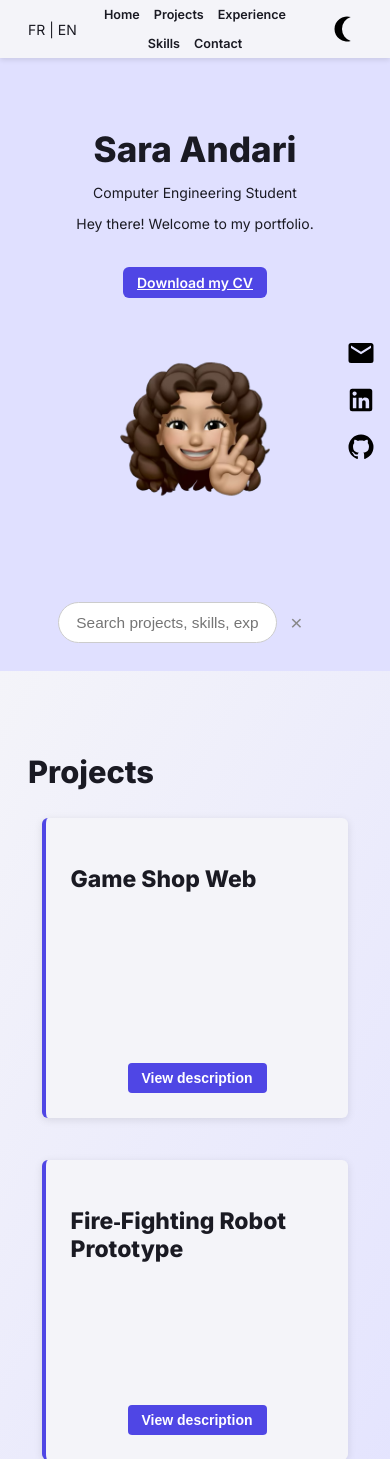
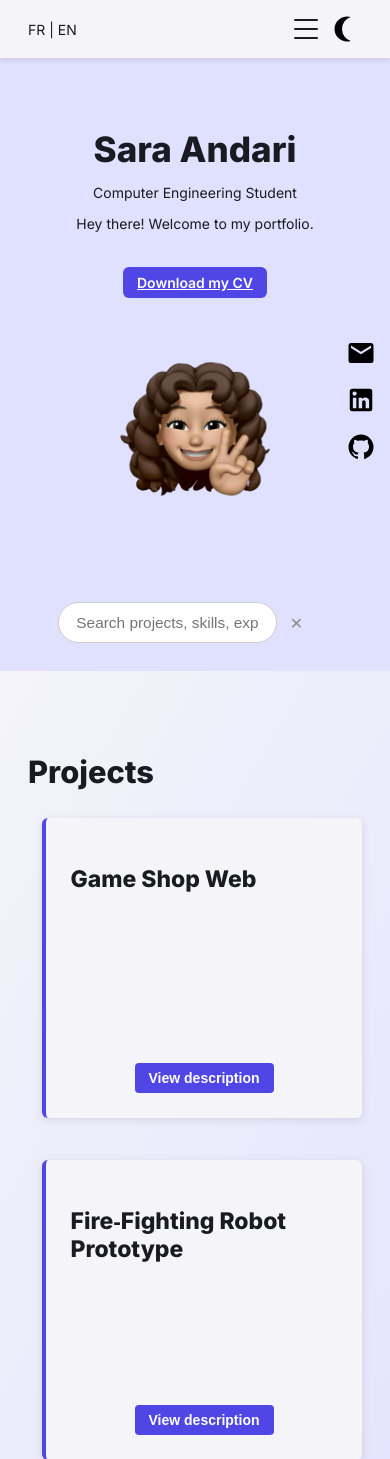
Before and after one commit to sara14and/portefolio, a PHP site: page / in a window 390 px wide. Shown: the top 1459 px of the page. Run offline with PHP 8.4, Linux system fonts and the light colour scheme; data comes from the database, SQL or seed files in the repository.

Commit message:
fully responsive

```diff
--- a/assets/css/style.css
+++ b/assets/css/style.css
@@ -109,6 +109,11 @@
     justify-content: flex-end;
     align-items: center;
     gap: 1rem;
+  }
+
+  /* hide hamburger in desktop view */
+  #menu-toggle {
+    display: none;
   }
 
 
@@ -537,55 +542,73 @@ body.dark .highlight {
     color: #555;
   }
 
- /* RESPONSIVENESS ENHANCEMENTS */
+ /* responsive */
 
-/* fluid images */
-img {
-  max-width: 100%;
-  height: auto;
+ .main-nav {
+  flex-wrap: nowrap;
 }
 
-/* smaller font & gap on very narrow screens */
-@media (max-width: 667px) {
+ /* hide hamburger on desktops/tablets */
+#menu-toggle {
+  display: none;
+}
+
+/* on real phones/ipads (device-width ≤ 932px) show hamburger, hide nav */
+@media only screen and (max-device-width: 932px) {
+  /* hide the desktop nav */
   .main-nav {
-    gap: 1rem;
+    display: none !important;
   }
-  .main-nav a {
-    font-size: 0.9rem;
+
+  /* show & style the hamburger */
+  #menu-toggle {
+    display: flex;
+    flex-direction: column;
+    justify-content: space-between;
+    width: 24px;
+    height: 20px;
+    background: none;
+    border: none;
+    padding: 0;
+    cursor: pointer;
+  }
+  #menu-toggle .bar {
+    display: block;
+    width: 100%;
+    height: 2px;
+    background: var(--color-base);
+    border-radius: 1px;
   }
 }
 
-/* single-column cards at ≤667px */
-@media (max-width: 667px) {
-  .projects-grid {
+/* drop down vertical menu */
+.site-header.nav-open .main-nav {
+  display: flex;
+  flex-direction: column;
+  transform: none !important;
+  left: 0;
+  right: 0;
+  top: 100%;
+  position: absolute;
+  background: var(--color-bg);
+  padding: 1rem 0;
+  box-shadow: 0 2px 8px rgba(0,0,0,0.1);
+  justify-content: flex-start;
+}
+.site-header.nav-open .main-nav a {
+  padding: 0.75rem 1rem;
+  white-space: nowrap;
+}
+
+/* stack “compétences" into one column */
+@media only screen and (max-device-width: 767px) {
+  #skills .projects-grid {
     grid-template-columns: 1fr !important;
+    gap: 1.5rem;
   }
 }
 
-/* skills grid adjustments */
-@media (max-width: 900px) {
-  #skills .projects-grid {
-    grid-template-columns: repeat(auto-fit, minmax(200px, 1fr));
-  }
+/* clip any accidental horizontal overflow */
+html, body {
+  overflow-x: hidden;
 }
-@media (max-width: 500px) {
-  #skills .projects-grid {
-    grid-template-columns: 1fr;
-  }
-}
-
-/* hero stacking at ≤700px */
-@media (max-width: 700px) {
-  .hero-wrapper {
-    flex-direction: column;
-    text-align: center;
-  }
-}
-
-/* contact form full-width at ≤480px */
-@media (max-width: 480px) {
-  .contact form {
-    width: 100%;
-    padding: 0 1rem;
-  }
-}
--- a/assets/js/script.js
+++ b/assets/js/script.js
@@ -192,4 +192,10 @@ document.addEventListener('DOMContentLoaded', () => {
       alert(error);
     }
   });
+  const header = document.querySelector('.site-header');
+const btn    = document.getElementById('menu-toggle');
+
+btn.addEventListener('click', () => {
+  header.classList.toggle('nav-open');
 });
+});
--- a/includes/header.php
+++ b/includes/header.php
@@ -20,7 +20,12 @@
 
     <!-- right side: theme toggle -->
     <div class="nav-right">
-
+    <button id="menu-toggle" aria-label="Ouvrir le menu">
+    <!-- simple hamburger icon: -->
+    <span class="bar"></span>
+    <span class="bar"></span>
+    <span class="bar"></span>
+    </button>
       <button id="theme-toggle"
               aria-label="<?= htmlspecialchars($t['theme_dark_label']) ?>">
       </button>
```
